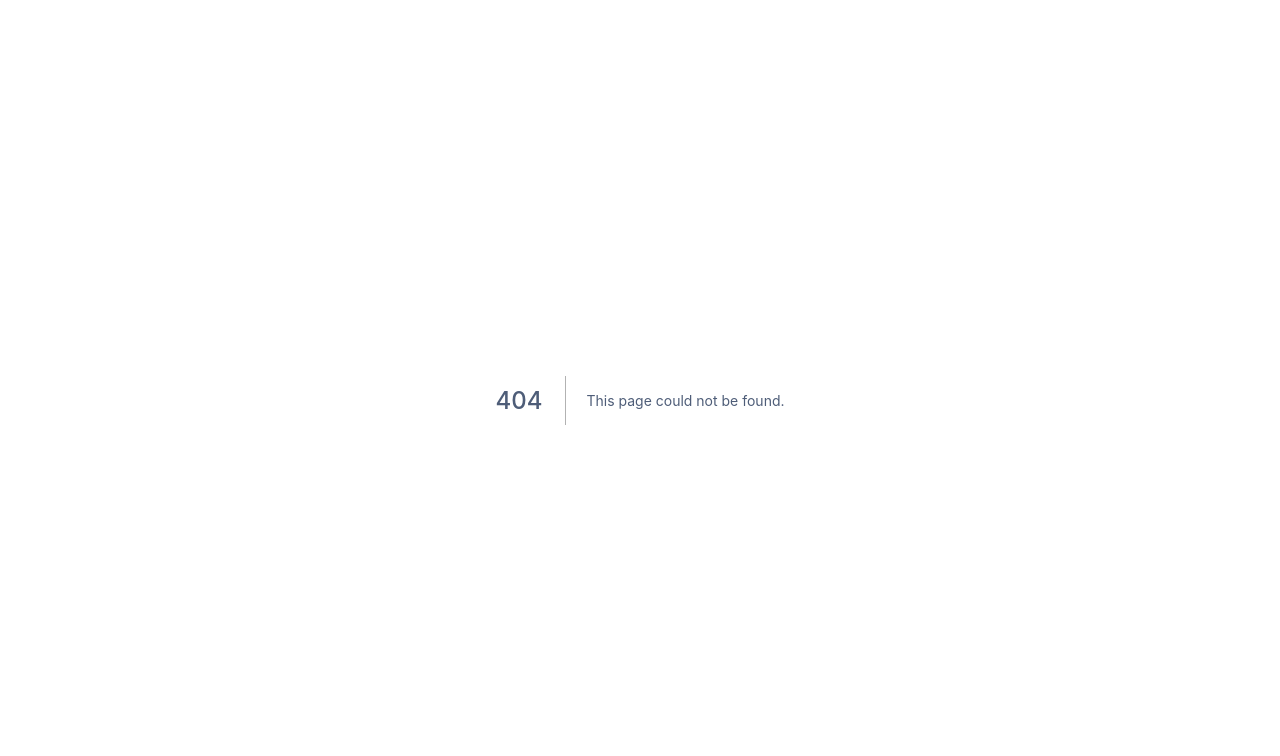
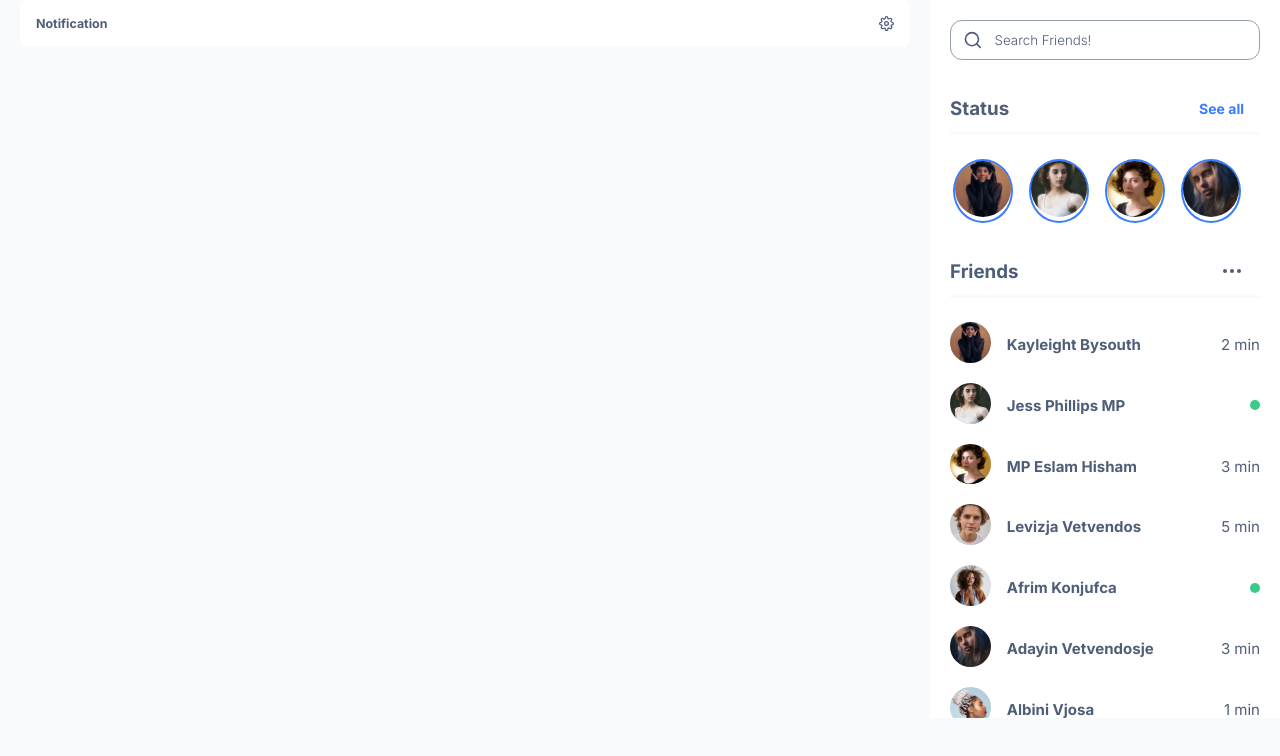
Before and after one commit to GabrielCastilhoV/meetmax, a Next.js app: page /notification in a window 1280 px wide. Before the commit this address had no page. Shown: the top 756 px of the page. Built offline with nearby package versions, Linux system fonts and the light colour scheme; what providers would draw is missing.

Commit message:
feat: create basic structure for notification page

```diff
--- /dev/null
+++ b/src/pages/notification.tsx
@@ -0,0 +1,15 @@
+import type { NextPage } from 'next'
+
+import { NotificationView } from 'views'
+
+import { PageLayout } from 'components/layouts'
+
+const Notification: NextPage = () => {
+  return (
+    <PageLayout title="Notification">
+      <NotificationView />
+    </PageLayout>
+  )
+}
+
+export default Notification
--- /dev/null
+++ b/src/views/Notification/index.tsx
@@ -0,0 +1,23 @@
+import { FiSettings } from 'react-icons/fi'
+
+import { FriendsBar } from 'components/elements'
+
+import * as S from './styles'
+
+export const NotificationView = () => {
+  return (
+    <S.Wrapper>
+      <S.NotificationContent>
+        <S.NotificationHeader>
+          <h5>Notification</h5>
+
+          <FiSettings />
+        </S.NotificationHeader>
+      </S.NotificationContent>
+
+      <S.FixedContainer>
+        <FriendsBar />
+      </S.FixedContainer>
+    </S.Wrapper>
+  )
+}
--- /dev/null
+++ b/src/views/Notification/styles.ts
@@ -0,0 +1,39 @@
+import { styled } from 'styles/stitches.config'
+
+export const Wrapper = styled('main', {
+  display: 'grid',
+  p: 10,
+
+  '@md': {
+    gridTemplateColumns: '1fr 350px',
+    p: '0 20px'
+  }
+})
+
+export const NotificationContent = styled('div', {
+  w: '100%',
+  bg: '$gray50',
+
+  p: '$4',
+  br: '$xs'
+})
+
+export const NotificationHeader = styled('div', {
+  display: 'flex',
+  align: 'center',
+  justify: 'space-between'
+})
+
+export const FixedContainer = styled('div', {
+  display: 'none',
+
+  '@md': {
+    display: 'block',
+    w: '350px',
+    h: 'calc(100vh - 82px)',
+
+    overflow: 'auto',
+    position: 'fixed',
+    right: 0
+  }
+})
--- a/src/views/index.ts
+++ b/src/views/index.ts
@@ -1,2 +1,3 @@
 export * from './Feed'
 export * from './Community'
+export * from './Notification'
```
